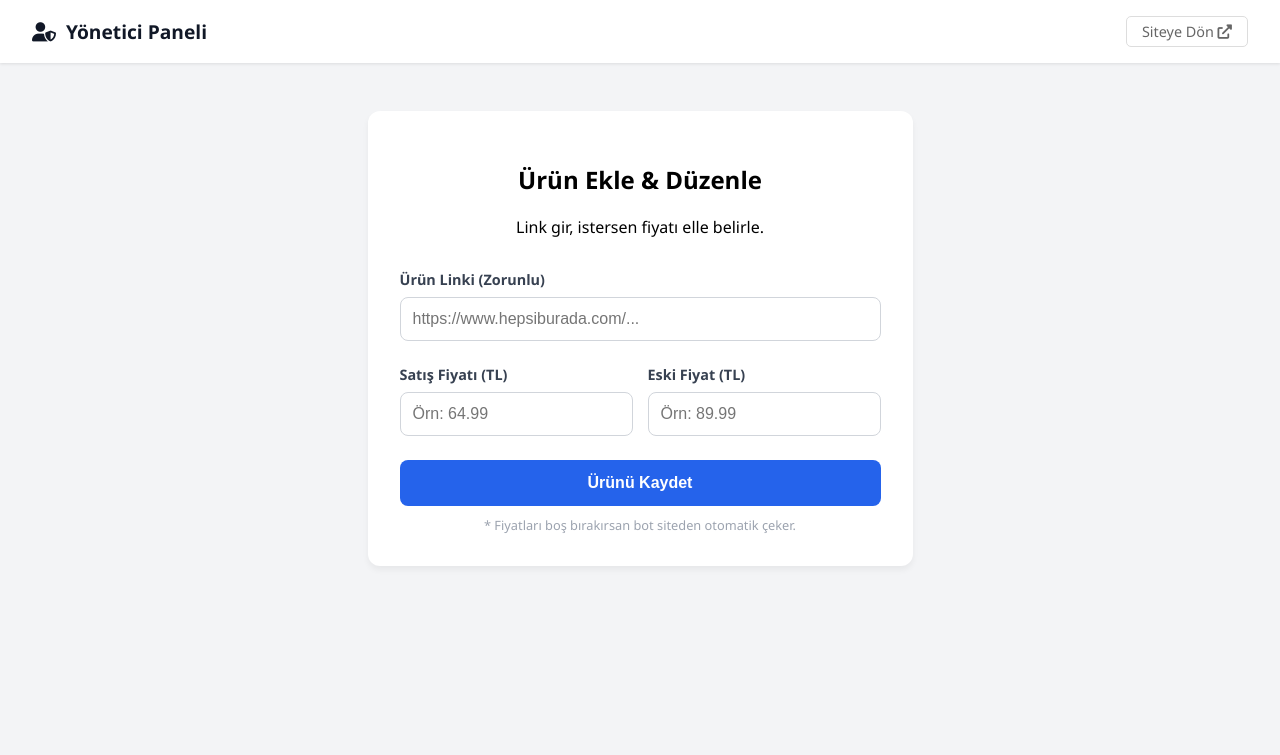
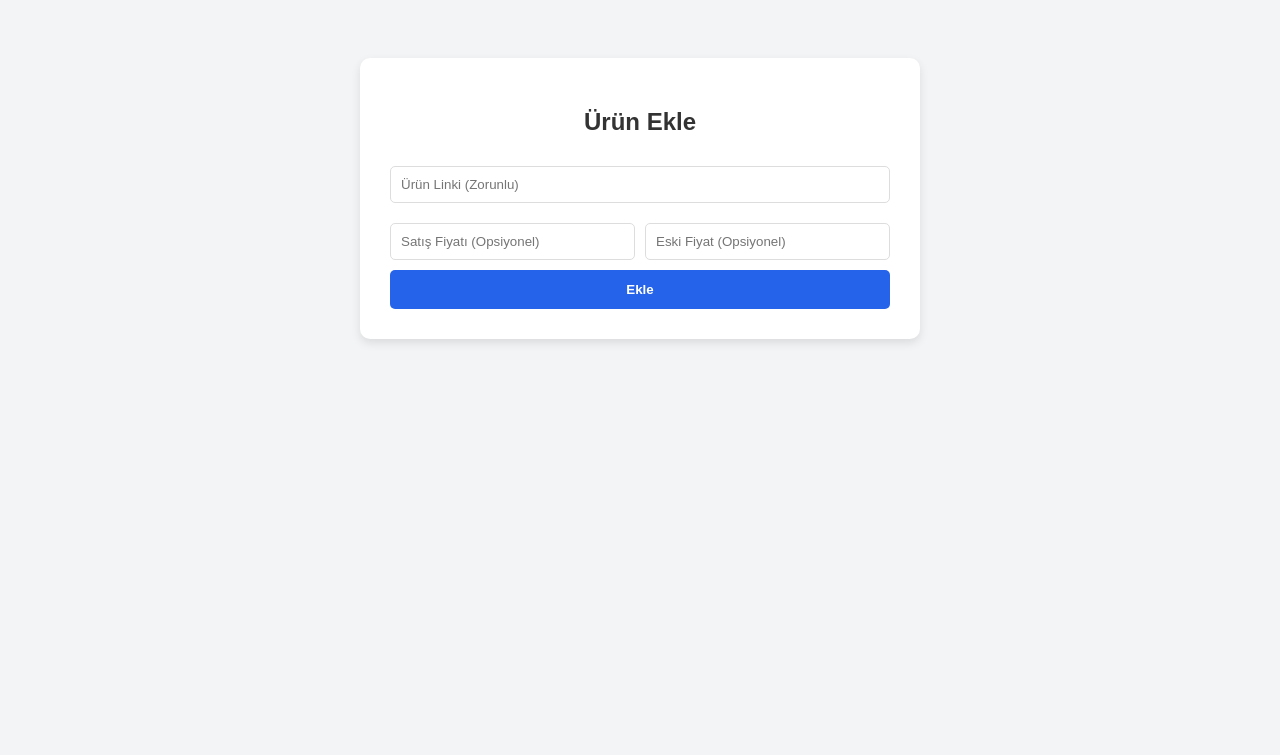
Before and after one commit to kayamemetcan144-dotcom/indirimradar-backend, a plain HTML site: page admin.html in a window 1280 px wide. Drawn offline with Linux system fonts and the light colour scheme.

Commit message:
Update admin.html

```diff
--- a/admin.html
+++ b/admin.html
@@ -3,112 +3,46 @@
 <head>
     <meta charset="UTF-8">
     <meta name="viewport" content="width=device-width, initial-scale=1.0">
-    <title>Yönetici Paneli - İndirimRadar</title>
+    <title>Yönetici Paneli</title>
     <link href="https://cdnjs.cloudflare.com/ajax/libs/font-awesome/6.0.0/css/all.min.css" rel="stylesheet">
     <style>
-        :root { --primary: #111827; --secondary: #2563eb; --bg: #f3f4f6; }
-        body { font-family: 'Segoe UI', sans-serif; background: var(--bg); margin: 0; display: flex; flex-direction: column; min-height: 100vh; }
-
-        .navbar { background: white; padding: 1rem 2rem; box-shadow: 0 1px 3px rgba(0,0,0,0.1); display: flex; justify-content: space-between; align-items: center; }
-        .logo { font-size: 1.2rem; font-weight: bold; color: var(--primary); display: flex; align-items: center; gap: 10px; }
-        .btn-site { text-decoration: none; color: #666; font-size: 0.9rem; border: 1px solid #ddd; padding: 5px 15px; border-radius: 5px; }
-
-        .container { max-width: 600px; margin: 3rem auto; padding: 0 1rem; flex: 1; }
-        .admin-card { background: white; padding: 2rem; border-radius: 12px; box-shadow: 0 4px 6px rgba(0,0,0,0.05); }
-        .card-header { margin-bottom: 2rem; text-align: center; }
-
-        .form-group { margin-bottom: 1.5rem; }
-        .form-group label { display: block; font-weight: 600; font-size: 0.9rem; color: #374151; margin-bottom: 8px; }
-        .main-input { width: 100%; padding: 12px; border: 1px solid #d1d5db; border-radius: 8px; font-size: 1rem; box-sizing: border-box; }
-
-        .price-row { display: grid; grid-template-columns: 1fr 1fr; gap: 15px; }
-
-        .btn-submit { width: 100%; padding: 14px; background: var(--secondary); color: white; border: none; border-radius: 8px; font-size: 1rem; font-weight: 600; cursor: pointer; transition: background 0.2s; }
-        .btn-submit:hover { background: #1d4ed8; }
-        .btn-submit:disabled { background: #9ca3af; cursor: not-allowed; }
-
-        .note { font-size: 0.8rem; color: #9ca3af; margin-top: 10px; display: block; text-align: center; }
+        body { font-family: sans-serif; background: #f3f4f6; display: flex; justify-content: center; padding-top: 50px; }
+        .card { background: white; padding: 30px; border-radius: 10px; width: 100%; max-width: 500px; box-shadow: 0 4px 10px rgba(0,0,0,0.1); }
+        h2 { text-align: center; color: #333; }
+        input { width: 100%; padding: 10px; margin: 10px 0; border: 1px solid #ddd; border-radius: 5px; box-sizing: border-box; }
+        button { width: 100%; padding: 12px; background: #2563eb; color: white; border: none; border-radius: 5px; cursor: pointer; font-weight: bold; }
+        button:hover { background: #1d4ed8; }
+        .row { display: flex; gap: 10px; }
     </style>
 </head>
 <body>
-
-    <nav class="navbar">
-        <div class="logo"><i class="fas fa-user-shield"></i> Yönetici Paneli</div>
-        <a href="index.html" class="btn-site">Siteye Dön <i class="fas fa-external-link-alt"></i></a>
-    </nav>
-
-    <div class="container">
-        <div class="admin-card">
-            <div class="card-header">
-                <h2>Ürün Ekle & Düzenle</h2>
-                <p>Link gir, istersen fiyatı elle belirle.</p>
-            </div>
-
-            <div class="form-group">
-                <label>Ürün Linki (Zorunlu)</label>
-                <input type="text" id="productUrl" class="main-input" placeholder="https://www.hepsiburada.com/...">
-            </div>
-
-            <div class="price-row">
-                <div class="form-group">
-                    <label>Satış Fiyatı (TL)</label>
-                    <input type="number" step="0.01" id="manualPrice" class="main-input" placeholder="Örn: 64.99">
-                </div>
-                <div class="form-group">
-                    <label>Eski Fiyat (TL)</label>
-                    <input type="number" step="0.01" id="manualOldPrice" class="main-input" placeholder="Örn: 89.99">
-                </div>
-            </div>
-
-            <button onclick="addProduct()" class="btn-submit">Ürünü Kaydet</button>
-            <span class="note">* Fiyatları boş bırakırsan bot siteden otomatik çeker.</span>
+    <div class="card">
+        <h2>Ürün Ekle</h2>
+        <input type="text" id="url" placeholder="Ürün Linki (Zorunlu)">
+        <div class="row">
+            <input type="number" id="price" placeholder="Satış Fiyatı (Opsiyonel)">
+            <input type="number" id="oldPrice" placeholder="Eski Fiyat (Opsiyonel)">
         </div>
+        <button onclick="add()">Ekle</button>
     </div>
 
     <script>
-        // Railway URL'ni buraya yaz
-        const API_URL = "https://indirimradar-backend-production.up.railway.app";
+        async function add() {
+            const url = document.getElementById('url').value;
+            const price = document.getElementById('price').value;
+            const oldPrice = document.getElementById('oldPrice').value;
 
-        async function addProduct() {
-            const url = document.getElementById('productUrl').value;
-            const manualPrice = document.getElementById('manualPrice').value;
-            const manualOldPrice = document.getElementById('manualOldPrice').value;
-
-            if (!url) return alert("Lütfen bir ürün linki yapıştırın!");
-
-            const btn = document.querySelector('.btn-submit');
-            const originalText = btn.innerText;
-            btn.innerText = "İşleniyor...";
-            btn.disabled = true;
+            if(!url) return alert("Link gir!");
 
             try {
-                const res = await fetch(`${API_URL}/api/products`, {
+                const res = await fetch('https://indirimradar-backend-production.up.railway.app/api/products', {
                     method: 'POST',
-                    headers: { 'Content-Type': 'application/json' },
-                    body: JSON.stringify({
-                        url: url,
-                        manual_price: manualPrice ? parseFloat(manualPrice) : null,
-                        manual_old_price: manualOldPrice ? parseFloat(manualOldPrice) : null
-                    })
+                    headers: {'Content-Type': 'application/json'},
+                    body: JSON.stringify({ url, manual_price: price, manual_old_price: oldPrice })
                 });
-
-                const data = await res.json();
-
-                if (res.ok) {
-                    alert(`✅ Başarılı!\nÜrün: ${data.product.title}\nFiyat: ${data.product.current_price} TL`);
-                    document.getElementById('productUrl').value = '';
-                    document.getElementById('manualPrice').value = '';
-                    document.getElementById('manualOldPrice').value = '';
-                } else {
-                    alert("❌ Hata: " + (data.message || "Bilinmeyen hata"));
-                }
-            } catch (e) {
-                console.error(e);
-                alert("Sunucuya bağlanılamadı!");
-            } finally {
-                btn.innerText = originalText;
-                btn.disabled = false;
-            }
+                if(res.ok) alert("Eklendi!");
+                else alert("Hata!");
+            } catch(e) { alert("Sunucu hatası"); }
         }
     </script>
 </body>
```
